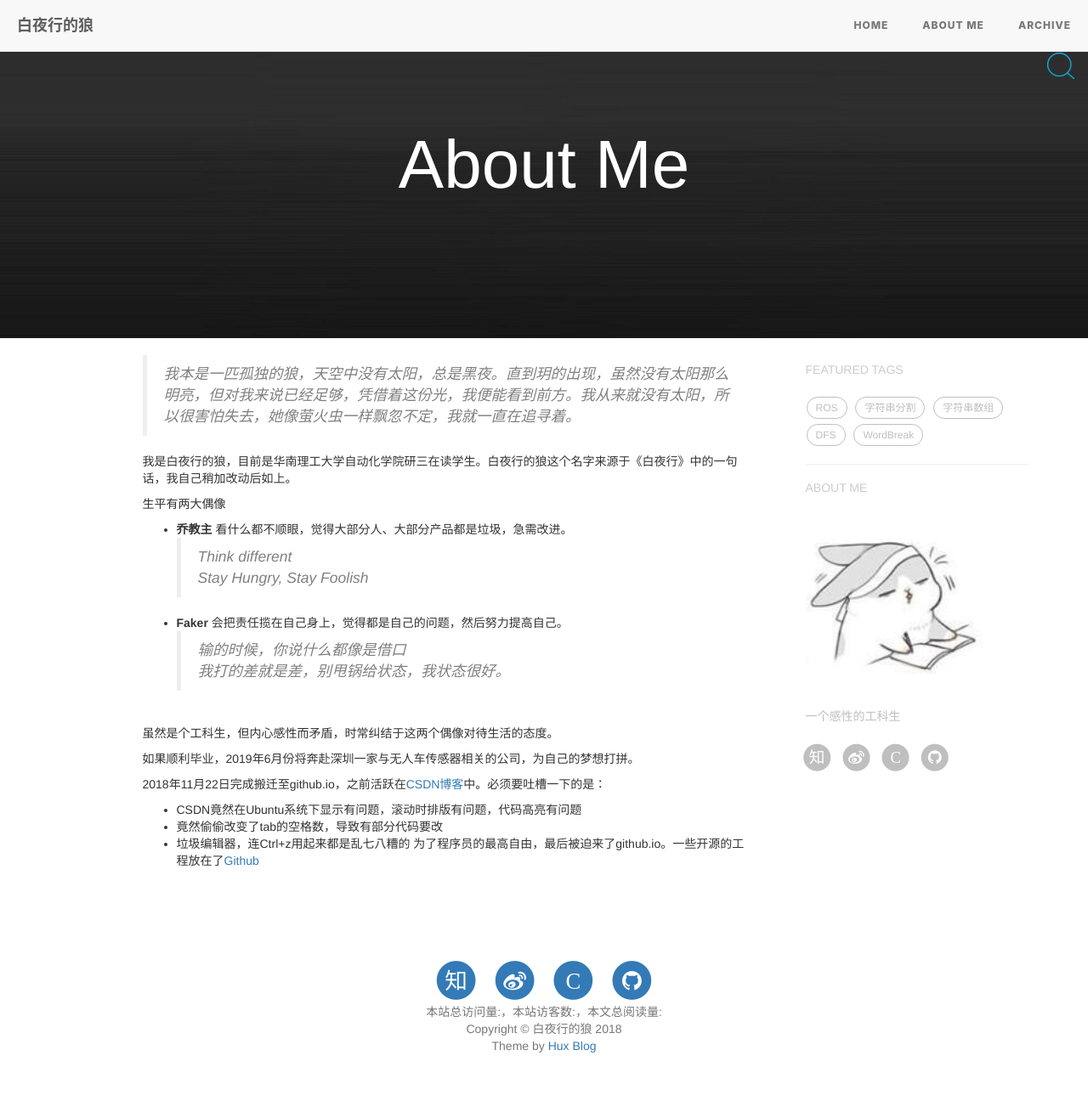
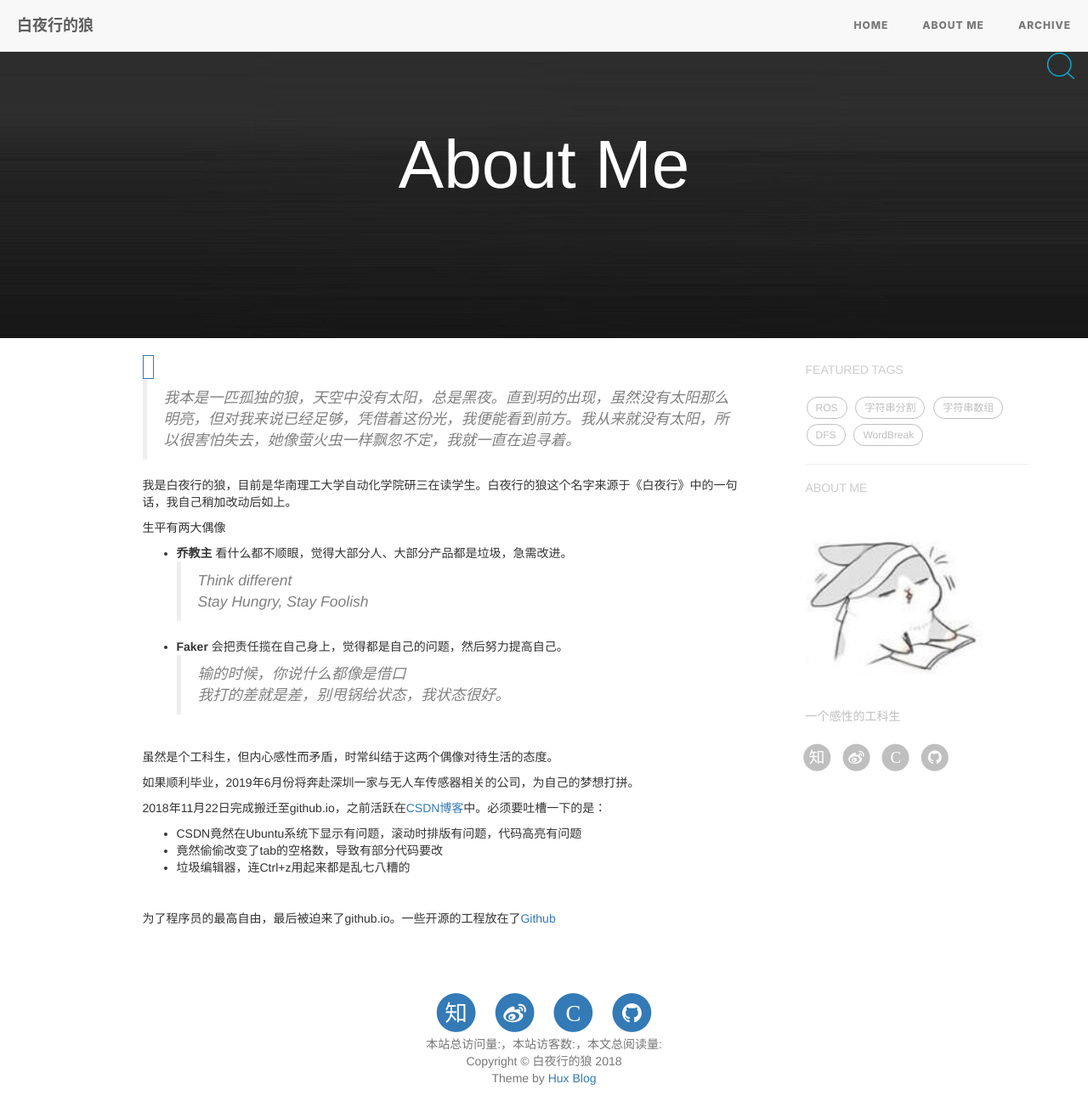
Before and after one commit to HaoQChen/HaoQChen.github.io, a Jekyll site: the page built from about.html, in a window 1280 px wide and 1364 px high. Shown: the top 1316 px of the window at 85% size. Built offline with Jekyll 4.4.1, drawn with Linux system fonts in a browser that asks for light colours; nearby versions of some CDN libraries; comment, search, counter and statistics services are not loaded.

Commit message:
update about

```diff
--- a/_includes/about/zh.md
+++ b/_includes/about/zh.md
@@ -22,4 +22,5 @@
 * CSDN竟然在Ubuntu系统下显示有问题，滚动时排版有问题，代码高亮有问题
 * 竟然偷偷改变了tab的空格数，导致有部分代码要改
 * 垃圾编辑器，连Ctrl+z用起来都是乱七八糟的
+
 为了程序员的最高自由，最后被迫来了github.io。一些开源的工程放在了[Github](https://github.com/HaoQChen)
--- a/about.html
+++ b/about.html
@@ -7,10 +7,9 @@
 ---
 
 <!-- Language Selector -->
-<!-- <select class="sel-lang" onchange= "onLanChange(this.options[this.options.selectedIndex].value)">
-    <option value="0" selected> 中文 Chinese </option>
-    <option value="1"> 英文 English </option>
-</select> -->
+<select class="sel-lang" onchange= "onLanChange(this.options[this.options.selectedIndex].value)">
+    <option value="0" selected></option>
+</select>
 
 <!-- Chinese Version -->
 <div class="zh post-container">
@@ -19,10 +18,10 @@
 </div>
 
 <!-- English Version -->
-<!-- <div class="en post-container">
+<div class="en post-container">
     {% capture about_en %}{% include about/en.md %}{% endcapture %}
     {{ about_en | markdownify }}
-</div> -->
+</div>
 
 
 <!-- Gitalk 评论 start  -->
```
